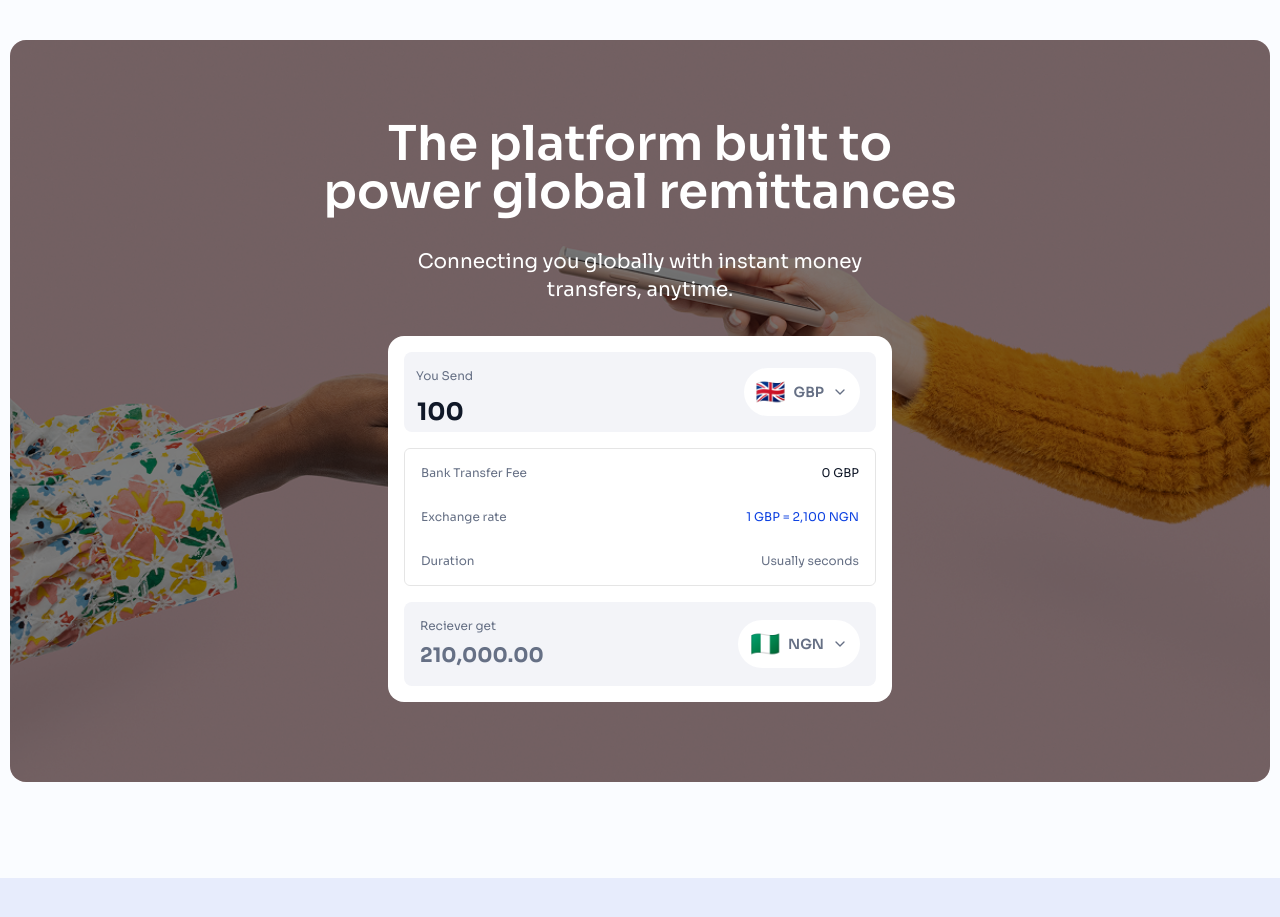
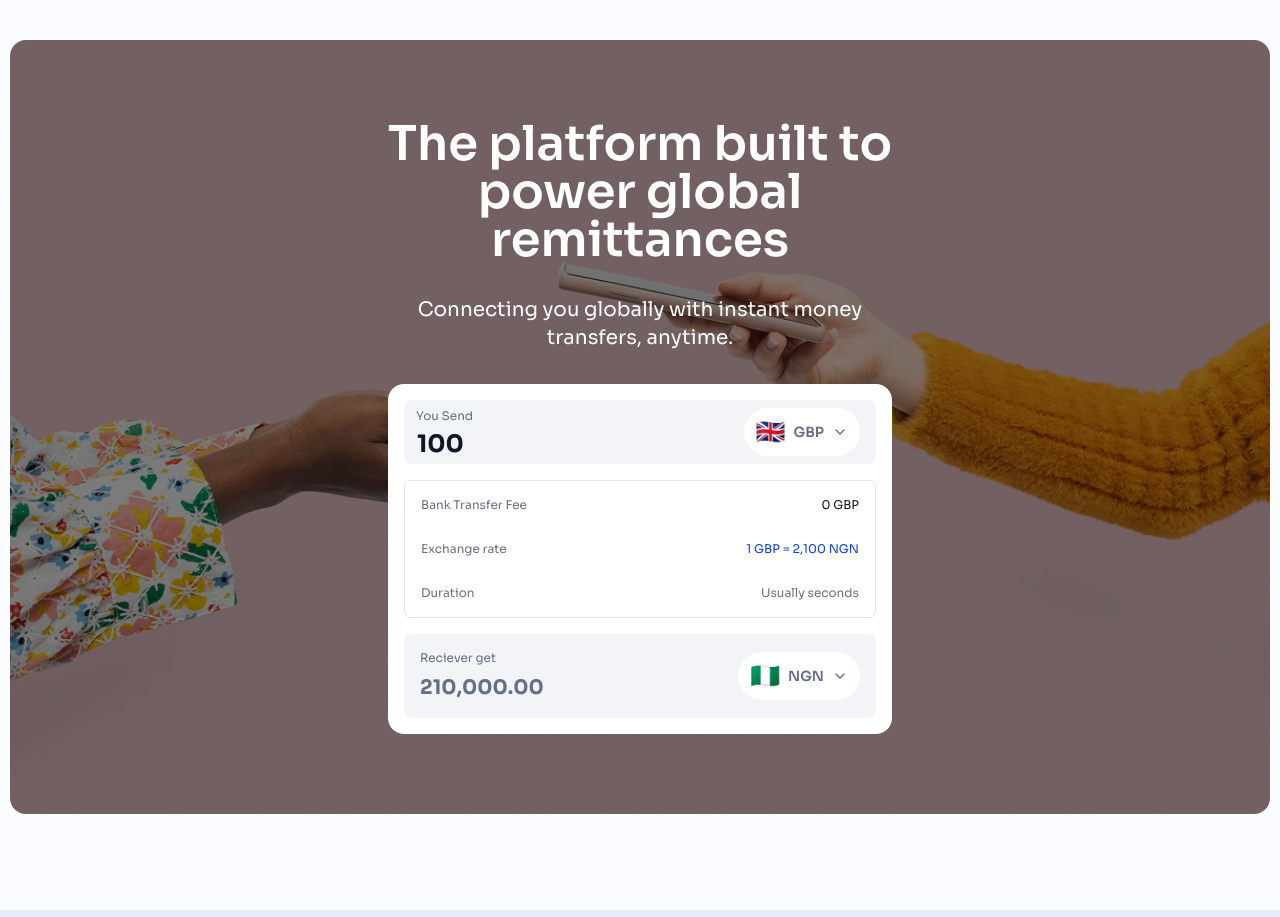
Before and after one commit to Joesef127/cudify, a React (Vite) app: page / in a window 1280 px wide. Shown: the part 1240-2157 px from the top of the page. Built offline with nearby package versions, Linux system fonts and the light colour scheme.

Commit message:
chore: mae changes to currencyExchange

```diff
--- a/src/components/CurrencyExchange.tsx
+++ b/src/components/CurrencyExchange.tsx
@@ -22,7 +22,7 @@ const Input = forwardRef<
 >(({ className, type, ...props }, ref) => (
   <input
     type={type}
-    className={`flex h-10 w-full border-input px-3 py-2 text-sm placeholder:text-muted-foreground
+    className={`flex h-10 w-full border-input px-3 text-sm placeholder:text-muted-foreground
         disabled:cursor-not-allowed disabled:opacity-50 ${className || ""}`}
     ref={ref}
     {...props}
@@ -178,8 +178,8 @@ export default function CurrencyExchange() {
       {/* Send Section */}
       <Card className="bg-exchange-send border-0">
         <div className="flex items-center justify-between gap-2 bg-[#F3F4F8] rounded-lg pr-2 sm:pr-4">
-          <div className="flex flex-col justify-start items-start gap-2">
-            <label htmlFor="sendAmount" className="text-xs pt-4 pl-1.5 sm:pl-3">
+          <div className="flex flex-col justify-start items-start">
+            <label htmlFor="sendAmount" className="text-xs pt-2 pl-1.5 sm:pl-3">
               You Send
             </label>
             <Input
--- a/src/components/PowerSection.tsx
+++ b/src/components/PowerSection.tsx
@@ -15,16 +15,17 @@ const PowerSection = () => {
       >
         {/* Overlay */}
         <div className="absolute top-0 left-0 bg-black/50 w-full h-full"></div>
-
+        <div className="z-10 flex flex-col items-center justify-center  gap-4 sm:gap-6 md:gap-8 min-w-4/9 lg:min-w-4/10 max-w-[532px]">
           {/* Heading */}
-        <h1 className="font-semibold text-3xl sm:text-3xl md:text-4xl lg:text-5xl z-10 max-w-md sm:max-w-xl lg:max-w-2xl leading-auto">
+          <h1 className="font-semibold text-3xl sm:text-3xl md:text-4xl lg:text-5xl z-10 max-w-md sm:max-w-xl lg:max-w-2xl leading-auto mx-2.5">
             The platform built to power global remittances
           </h1>
 
           {/* Paragraph */}
-        <p className="font-normal text-sm sm:text-base md:text-xl z-10 max-w-sm sm:max-w-md md:max-w-lg">
+          <p className="mx-2.5 font-normal text-sm sm:text-base md:text-xl z-10 max-w-sm sm:max-w-md md:max-w-lg">
             Connecting you globally with instant money transfers, anytime.
           </p>
+        </div>
 
         {/* Exchange Component */}
         {/* <div className="z-10 w-full max-w-sm sm:max-w-md md:max-w-lg"> */}
```
Lines whose indentation alone changed are shown as unchanged.
